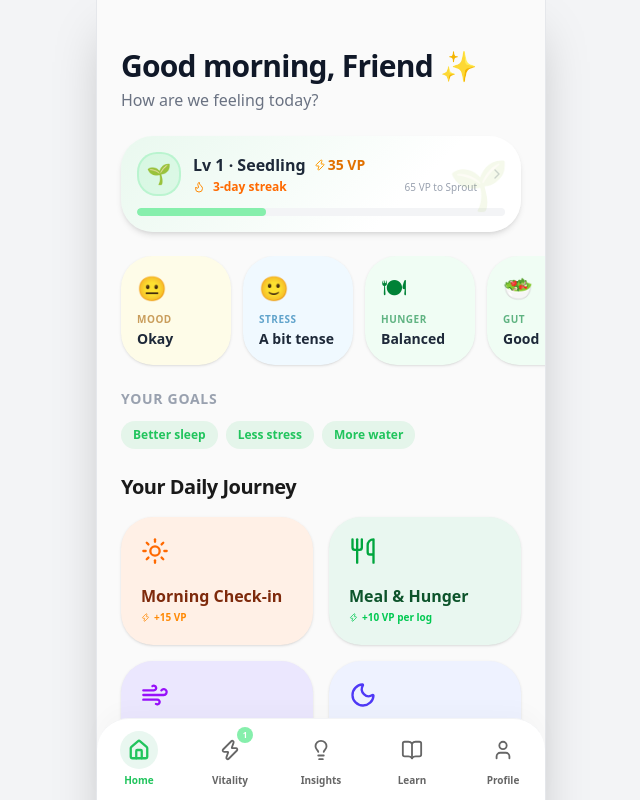
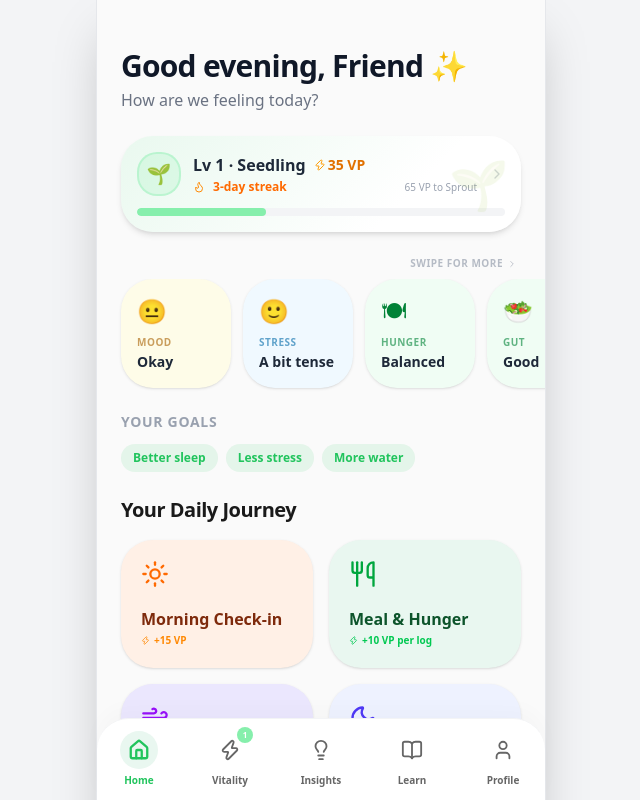
Before and after one commit to ChasingApricity/thrive-app, a React (Vite) app: page /home in a window 1280 px wide. Shown: the top 800 px of the page, without its empty margins (319-959 px from the left). Built offline with nearby package versions, Linux system fonts and the light colour scheme.

Commit message:
Update home.tsx

```diff
--- a/src/pages/home.tsx
+++ b/src/pages/home.tsx
@@ -118,6 +118,15 @@ export default function Home() {
   const { user } = useAppContext();
   const a = user.assessment;
 
+  // 🕒 DYNAMIC GREETING LOGIC
+  const hour = new Date().getHours();
+  let greeting = 'Good evening';
+  if (hour < 12) greeting = 'Good morning';
+  else if (hour < 17) greeting = 'Good afternoon';
+
+  // Cleanly handles if the user hasn't set their name yet
+  const displayName = user?.name ? `, ${user.name}` : '';
+
   const stressInfo = getStressInfo(a?.stress || 'Calm');
   const gut = getGutInfo(a?.gutSymptoms || '');
 
@@ -133,13 +142,20 @@ export default function Home() {
     <Page className="pt-12 px-6 bg-[#FAFAFA]">
       <motion.div initial={{ opacity: 0, y: 10 }} animate={{ opacity: 1, y: 0 }} className="mb-6">
         <h1 className="text-3xl font-extrabold text-gray-900 mb-1">
-          Good morning, {user.name} ✨
+          {greeting}{displayName} ✨
         </h1>
         <p className="text-gray-500 font-medium">How are we feeling today?</p>
       </motion.div>
 
       {/* Vitality Points Banner */}
       <VitalityBanner />
+
+      {/* SWIPE HINT */}
+      <div className="flex justify-end mb-2 px-1">
+        <span className="text-[10px] font-bold text-gray-400 uppercase tracking-wider flex items-center gap-1 opacity-70">
+          Swipe for more <ChevronRight size={10} />
+        </span>
+      </div>
 
       {/* Horizontal Snapshots */}
       <div className="flex gap-3 overflow-x-auto hide-scrollbar pb-6 -mx-6 px-6 snap-x">
```
